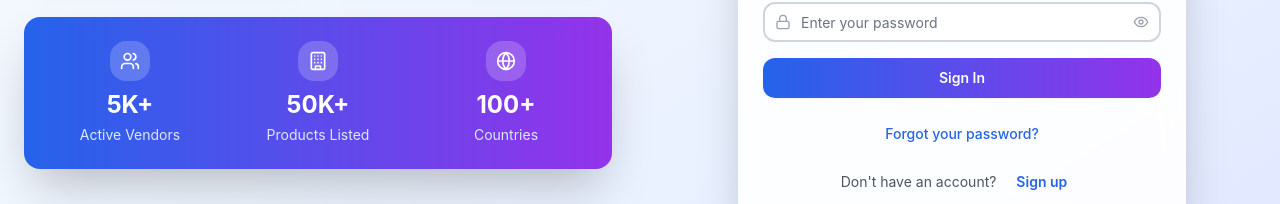
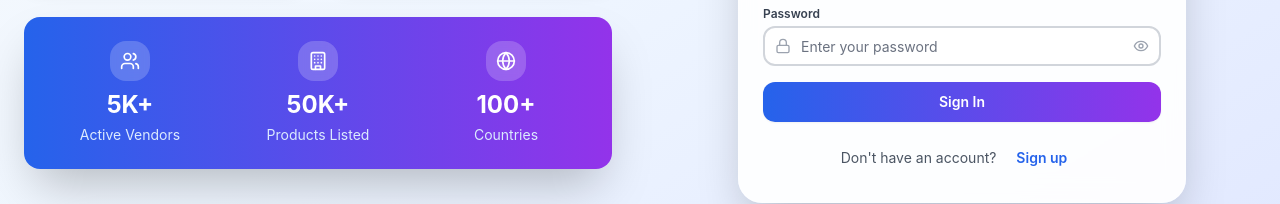
Before and after one commit to rajveer1021/my-frontend, a React (Vite) app: page /auth in a window 1280 px wide. Shown: the part 474-678 px from the top of the page. Built offline with nearby package versions, Linux system fonts and the light colour scheme; no server answers; the HTML template or start-up script is replaced by a standard one.

Commit message:
Feature# update the login.jsx and app.jsx

```diff
--- a/src/App.jsx
+++ b/src/App.jsx
@@ -23,7 +23,6 @@ import Settings from "./pages/Settings";
 import { NotFound } from "./components/common/NotFound";
 import ErrorBoundary from "./components/common/ErrorBoundary";
 import { LoadingSpinner } from "./components/common/LoadingSpinner";
-import UserDebugComponent from "./components/debug/UserDebugComponent"; // Temporary debug component
 import "./index.css";
 
 const ProtectedRoute = ({ children }) => {
--- a/src/components/auth/LoginForm.jsx
+++ b/src/components/auth/LoginForm.jsx
@@ -219,7 +219,7 @@ const LoginForm = ({ onSwitchToSignup, onForgotPassword }) => {
 
       {/* Action Links */}
       <div className="space-y-2">
-        <div className="text-center">
+        {/* <div className="text-center">
           <Button
             variant="ghost"
             onClick={onForgotPassword}
@@ -228,7 +228,7 @@ const LoginForm = ({ onSwitchToSignup, onForgotPassword }) => {
           >
             Forgot your password?
           </Button>
-        </div>
+        </div> */}
 
         <div className="text-center">
           <span className="text-gray-600 text-sm">Don't have an account? </span>
```
